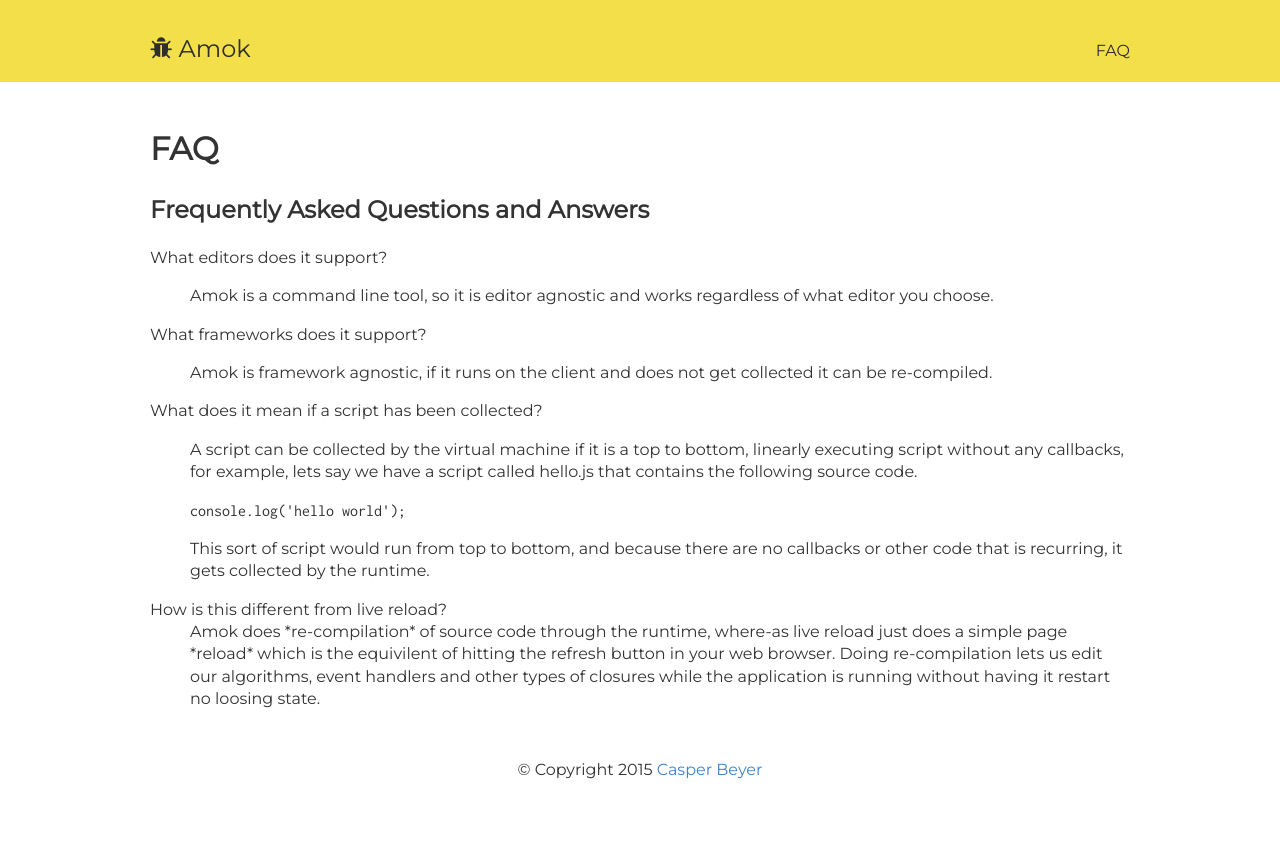
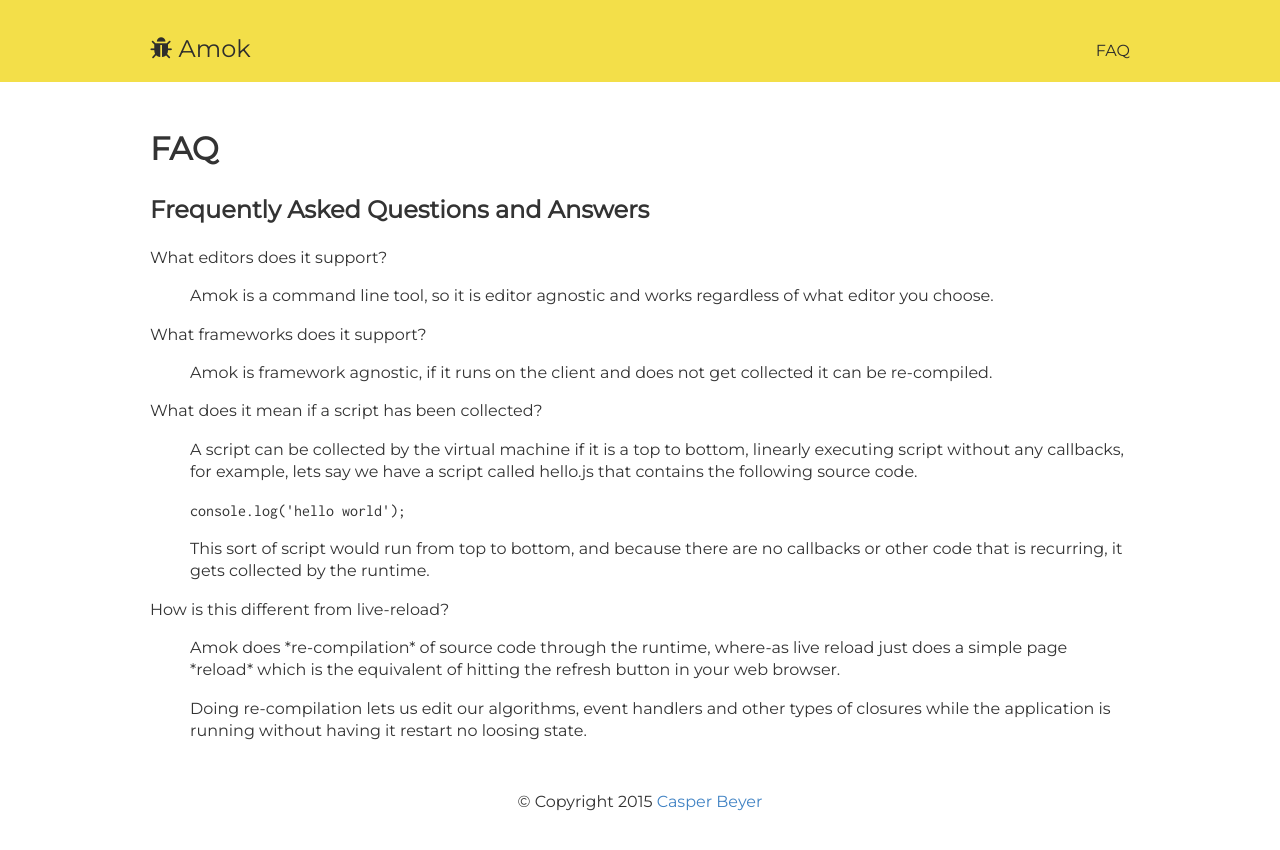
Before and after one commit to stereokai/amok, a Jekyll site: the page built from faq.html, in a window 1280 px wide. Shown: the top 850 px of the page. Built offline with Jekyll 4.4.1, drawn with Linux system fonts in a browser that asks for light colours; nearby versions of some CDN libraries; library files that are not in the unit come from our copies.

Commit message:
Fix markup

```diff
--- a/faq.html
+++ b/faq.html
@@ -7,22 +7,31 @@ layout: default
   <h2>Frequently Asked Questions and Answers</h2>
 
   <dl clas="faq" id="faq">
-    <dt class="faq-question">What editors does it support?</dt>
-    <dd>
+    <dt class="faq-question">
+      What editors does it support?
+    </dt>
+
+    <dd class="faq-answer">
       <p>
-      Amok is a command line tool, so it is editor agnostic and
-      works regardless of what editor you choose.
+        Amok is a command line tool, so it is editor agnostic and
+        works regardless of what editor you choose.
       </p>
     </dd>
 
-    <dt class="faq-question">What frameworks does it support?</dt>
+    <dt class="faq-question">
+      What frameworks does it support?
+    </dt>
+
     <dd class="faq-answer">
       <p>Amok is framework agnostic, if it runs on the client and
       does not get collected it can be re-compiled.
       </p>
     </dd>
 
-    <dt class="faq-question">What does it mean if a script has been collected?</dt>
+    <dt class="faq-question">
+      What does it mean if a script has been collected?
+    </dt>
+
     <dd class="faq-answer">
       <p>
       A script can be collected by the virtual machine if it is a top to bottom,
@@ -38,11 +47,14 @@ layout: default
       </p>
     </dd>
 
-    <dt class="faq-question">How is this different from live reload?</dt>
+    <dt class="faq-question" id="how-is-this-different-from-live-reload">How is this different from live-reload?</dt>
     <dd class="faq-answer">
-      Amok does *re-compilation* of source code through the runtime, where-as live reload just does a simple page *reload* which is the equivilent of hitting the refresh button in your web browser.
-
-      Doing re-compilation lets us edit our algorithms, event handlers and other types of closures while the application is running without having it restart no loosing state.
+      <p>
+      Amok does *re-compilation* of source code through the runtime, where-as live reload just does a simple page *reload* which is the equivalent of hitting the refresh button in your web browser.
+      </p>
+      <p>
+        Doing re-compilation lets us edit our algorithms, event handlers and other types of closures while the application is running without having it restart no loosing state.
+      </p>
     </dd>
   </dl>
 </div>
```
